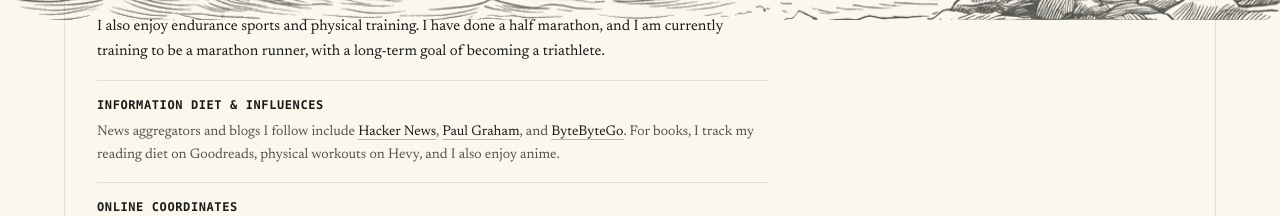
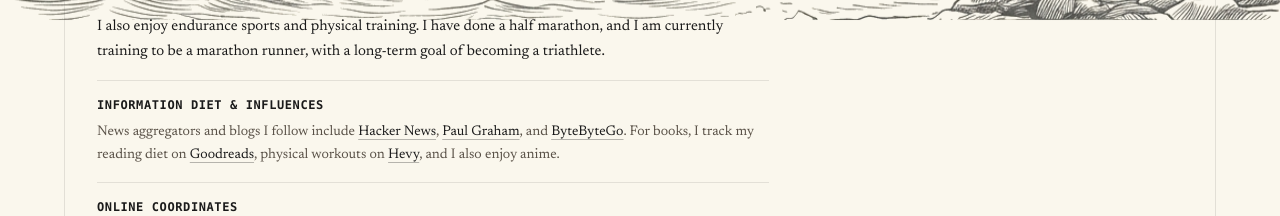
Before and after one commit to sahajdeepsingh651/sahajsingh, a Next.js app: page /about in a window 1280 px wide. Shown: the part 780-996 px from the top of the page. Built offline with nearby package versions, Linux system fonts and the light colour scheme.

Commit message:
feat(about): link real profiles (LinkedIn, X, Goodreads, Hevy) and add resume syncing

```diff
--- a/package.json
+++ b/package.json
@@ -4,6 +4,8 @@
   "private": true,
   "scripts": {
     "dev": "next dev",
+    "prebuild": "cp -f /home/sahaj/Downloads/resumes/latest/*.pdf public/resume.pdf 2>/dev/null || true",
+    "sync-resume": "cp -f /home/sahaj/Downloads/resumes/latest/*.pdf public/resume.pdf && echo 'Synced latest resume to public/resume.pdf'",
     "build": "next build",
     "start": "next start",
     "lint": "eslint"
--- a/src/app/about/page.tsx
+++ b/src/app/about/page.tsx
@@ -122,7 +122,25 @@ export default function AboutPage() {
                             >
                                 ByteByteGo
                             </a>
-                            . For books, I track my reading diet on Goodreads, physical workouts on Hevy, and I also enjoy anime.
+                            . For books, I track my reading diet on{" "}
+                            <a
+                                href="https://www.goodreads.com/user/show/191905377-sahajdeep-singh"
+                                target="_blank"
+                                rel="noopener noreferrer"
+                                className="text-[var(--text-color)] underline underline-offset-4 decoration-current/30 hover:decoration-current"
+                            >
+                                Goodreads
+                            </a>
+                            , physical workouts on{" "}
+                            <a
+                                href="https://hevy.com/user/sahaj_1445"
+                                target="_blank"
+                                rel="noopener noreferrer"
+                                className="text-[var(--text-color)] underline underline-offset-4 decoration-current/30 hover:decoration-current"
+                            >
+                                Hevy
+                            </a>
+                            , and I also enjoy anime.
                         </p>
                     </div>
 
@@ -144,7 +162,7 @@ export default function AboutPage() {
                             </li>
                             <li>
                                 <a
-                                    href="https://linkedin.com"
+                                    href="https://www.linkedin.com/in/sahajdeep-singh-46817b260"
                                     target="_blank"
                                     rel="noopener noreferrer"
                                     className="hover:text-[var(--text-color)] underline underline-offset-4 decoration-current/30"
@@ -154,7 +172,7 @@ export default function AboutPage() {
                             </li>
                             <li>
                                 <a
-                                    href="https://x.com"
+                                    href="https://x.com/SahajSingh_1445"
                                     target="_blank"
                                     rel="noopener noreferrer"
                                     className="hover:text-[var(--text-color)] underline underline-offset-4 decoration-current/30"
@@ -172,7 +190,7 @@ export default function AboutPage() {
                             </li>
                             <li>
                                 <a
-                                    href="https://www.goodreads.com"
+                                    href="https://www.goodreads.com/user/show/191905377-sahajdeep-singh"
                                     target="_blank"
                                     rel="noopener noreferrer"
                                     className="hover:text-[var(--text-color)] underline underline-offset-4 decoration-current/30"
@@ -182,7 +200,7 @@ export default function AboutPage() {
                             </li>
                             <li>
                                 <a
-                                    href="https://hevy.com"
+                                    href="https://hevy.com/user/sahaj_1445"
                                     target="_blank"
                                     rel="noopener noreferrer"
                                     className="hover:text-[var(--text-color)] underline underline-offset-4 decoration-current/30"
```
Also changed, not shown: 1 other file (tests, documents, lock files or other folders).
